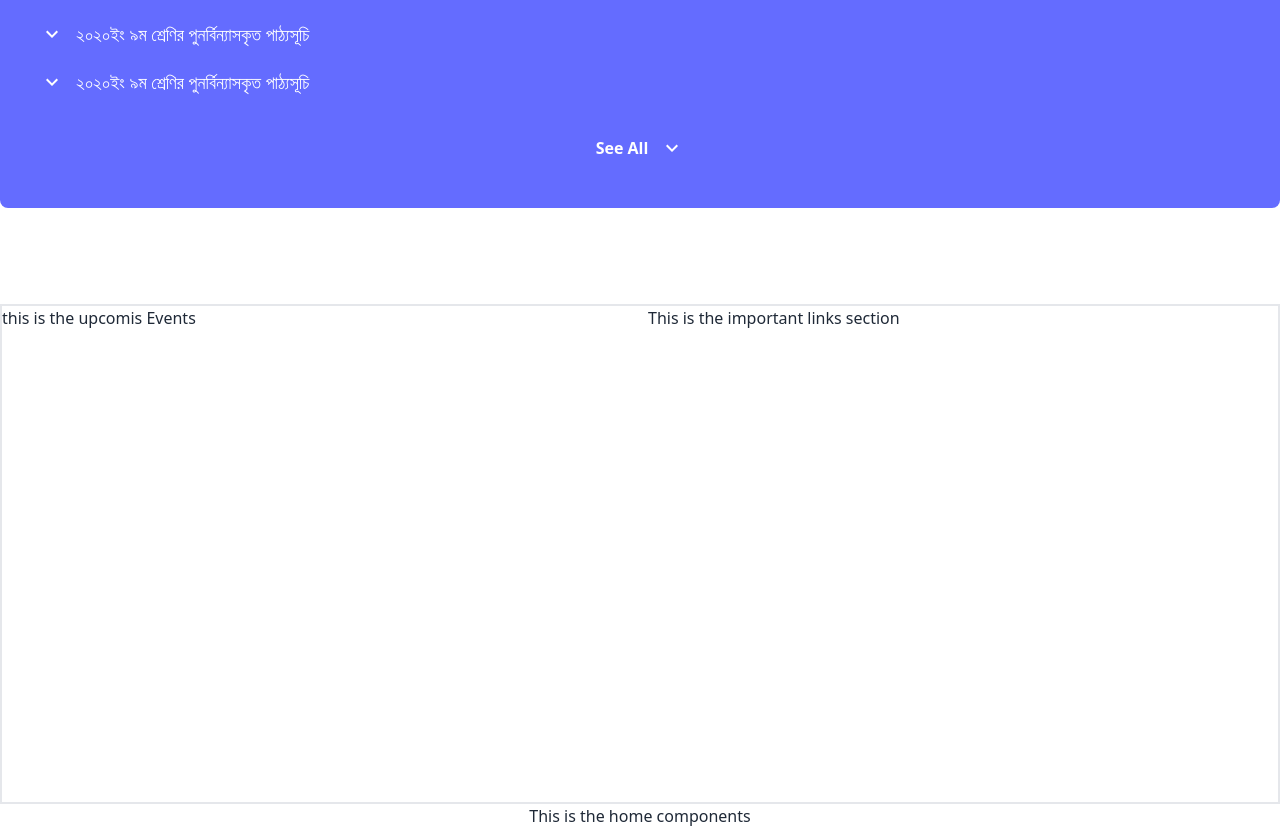
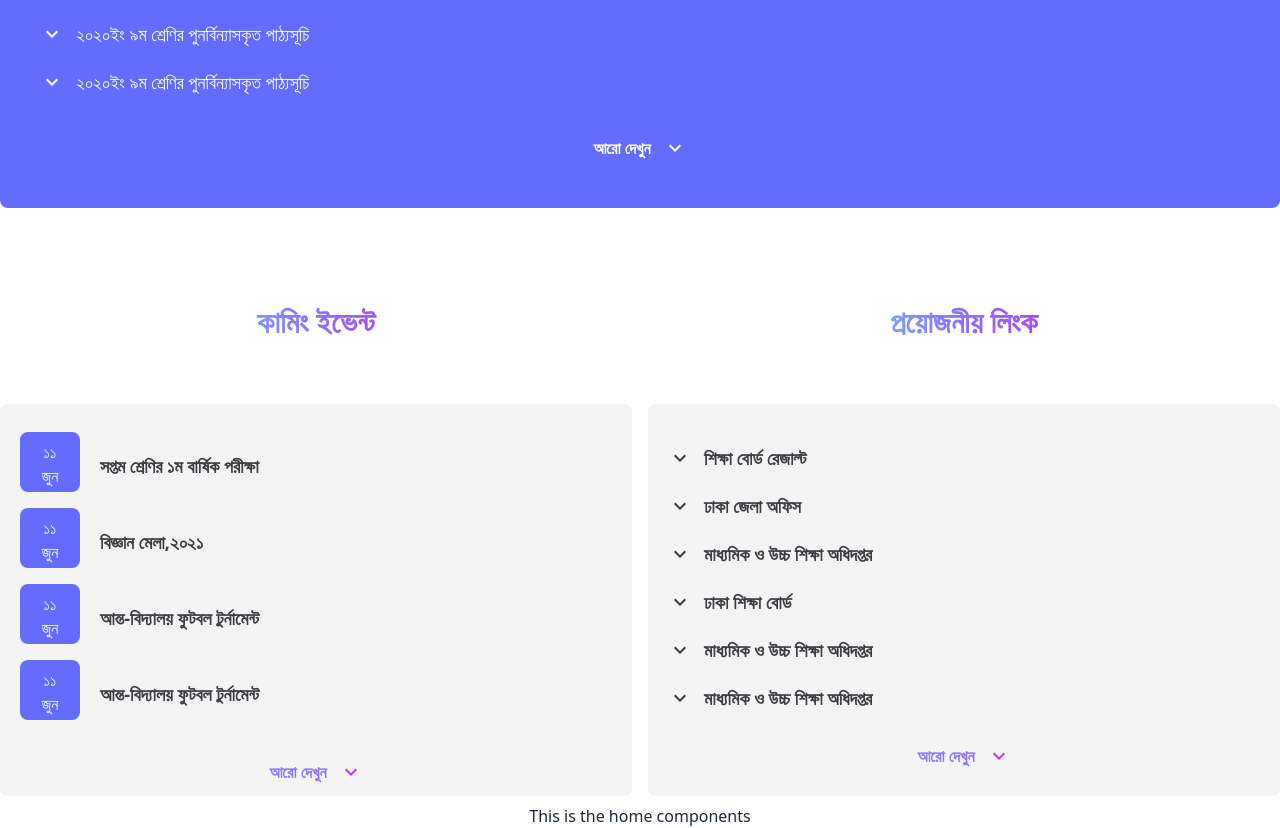
Before and after one commit to alviasad0/Khilgaon-Govt.-High-School, a React (Vite) app: page / in a window 1280 px wide. Shown: the part 1300-2128 px from the top of the page. Built offline with nearby package versions, Linux system fonts and the light colour scheme.

Commit message:
added the coming event section

```diff
--- /dev/null
+++ b/public/Events.json
@@ -0,0 +1,27 @@
+[
+  {
+    "_id": "1",
+     "date": "১১",
+     "month": "জুন",
+    "eventTitle": "সপ্তম শ্রেণির ১ম বার্ষিক পরীক্ষা"
+  },
+  {
+    "_id": "2",
+    "date": "১১",
+    "month": "জুন",
+    "eventTitle": "বিজ্ঞান মেলা,২০২১"
+  },
+  {
+    "_id": "3",
+    "date": "১১",
+    "month": "জুন",
+    "eventTitle": "আন্ত-বিদ্যালয় ফুটবল টুর্নামেন্ট"
+  },
+  {
+    "_id": "4",
+    "date": "১১",
+    "month": "জুন",
+    "eventTitle": "আন্ত-বিদ্যালয় ফুটবল টুর্নামেন্ট"
+  }
+
+]
--- /dev/null
+++ b/public/ImportantLinks.json
@@ -0,0 +1,32 @@
+[
+  {
+    "_id": "1",
+
+    "link": "শিক্ষা বোর্ড রেজাল্ট"
+  },
+  {
+    "_id": "2",
+
+    "link": " ঢাকা জেলা অফিস"
+  },
+  {
+    "_id": "3",
+
+    "link": " মাধ্যমিক ও উচ্চ শিক্ষা অধিদপ্তর"
+  },
+  {
+    "_id": "4",
+
+    "link": " ঢাকা শিক্ষা বোর্ড"
+  },
+  {
+    "_id": "5",
+
+    "link": " মাধ্যমিক ও উচ্চ শিক্ষা অধিদপ্তর"
+  },
+  {
+    "_id": "6",
+
+    "link": " মাধ্যমিক ও উচ্চ শিক্ষা অধিদপ্তর"
+  }
+]
--- a/src/Pages/Home Page/Compoents/ComingEvents.jsx
+++ b/src/Pages/Home Page/Compoents/ComingEvents.jsx
@@ -1,10 +1,62 @@
+import { useEffect, useState } from "react";
+import { MdOutlineKeyboardArrowDown } from "react-icons/md";
+import { Link } from "react-router-dom";
 
 const ComingEvents = () => {
-    return (
-        <div>
-     <h1>this is the upcomis Events</h1>
+  const [allData, setdata] = useState([]);
+
+  const displayAnnouncements = allData.slice(0, 4);
+
+  useEffect(() => {
+    fetch("/Events.json")
+      .then((response) => response.json())
+      .then((data) => setdata(data));
+  }, []);
+  return (
+    <div>
+      <div className="w-[250px]  mx-auto">
+        <h1 className="mb-16 text-center text-lg  md:text-3xl font-bold  text-transparent bg-clip-text bg-gradient-to-r from-[#73c0fe] via-[#906eff] to-[#bd34fe]">
+          কামিং ইভেন্ট
+        </h1>
+      </div>
+      <div>
+        <div className="rounded-lg bg-[#F4F4F4] h-[392px]">
+          <div className="pt-5 pl-5">
+            {displayAnnouncements.map((data) => (
+              <div className="flex gap-5  py-2 " key={data._id}>
+                <div className="text-white h-[60px] w-[60px] bg-[#646CFF] rounded-lg">
+                  <p className="text-center pt-2">{data.date}</p>
+                  <p className="text-center">{data.month}</p>
+                </div>
+                <p className=" text-lg font-bold pt-5 text-[#3C3C43] ">
+                  <Link to={`/announcementDetails/${data._id}`}>
+                    {data.eventTitle}
+                  </Link>
+                </p>
+              </div>
+            ))}
+          </div>
+          <div className="">
+            {allData.length > 3 ? (
+              <div className="mt-8 w-26 mx-auto text-transparent bg-clip-text bg-gradient-to-r from-[#73c0fe] via-[#906eff] to-[#bd34fe]">
+                <Link
+                  className="flex justify-center font-bold  "
+                  to={`/allAnnouncements`}
+                >
+                  আরো দেখুন
+                  <span className="pl-3  text-2xl font-extrabold  text-[#bd34fe] ">
+                    <MdOutlineKeyboardArrowDown />
+                  </span>
+                </Link>
+              </div>
+            ) : (
+              ""
+            )}
+          </div>
         </div>
-    );
+      </div>
+    </div>
+  );
 };
 
 export default ComingEvents;
--- a/src/Pages/Home Page/Compoents/ImportantLinks.jsx
+++ b/src/Pages/Home Page/Compoents/ImportantLinks.jsx
@@ -1,9 +1,60 @@
+import { useEffect, useState } from "react";
+import { MdOutlineKeyboardArrowDown } from "react-icons/md";
+import { Link } from "react-router-dom";
 
 const ImportantLinks = () => {
+    const [allData, setdata] = useState([]);
+
+    const displayAnnouncements = allData.slice(0, 6);
+
+    useEffect(() => {
+      fetch("/ImportantLinks.json")
+        .then((response) => response.json())
+        .then((data) => setdata(data));
+    }, []);
     return (
+      <div>
+        <div className="w-[250px]  mx-auto">
+          <h1 className="mb-16 text-center text-lg  md:text-3xl font-bold  text-transparent bg-clip-text bg-gradient-to-r from-[#73c0fe] via-[#906eff] to-[#bd34fe]">
+            প্রয়োজনীয় লিংক
+          </h1>
+        </div>
         <div>
-  <h1>This is the important links section</h1>
+          <div className="rounded-lg bg-[#F4F4F4] h-[392px]">
+            <div className="pt-5 pl-5">
+              {displayAnnouncements.map((data) => (
+                <div key={data._id}>
+                  <p className="flex items-center text-lg font-bold pt-5 text-[#3C3C43] ">
+                    <span className="pr-3 text-2xl font-extrabold">
+                      <MdOutlineKeyboardArrowDown />
+                    </span>
+                    <Link to={`/announcementDetails/${data._id}`}>
+                      {data.link}
+                    </Link>
+                  </p>
+                </div>
+              ))}
+            </div>
+            <div className="">
+              {allData.length > 5 ? (
+                <div className="mt-8 w-26 mx-auto text-transparent bg-clip-text bg-gradient-to-r from-[#73c0fe] via-[#906eff] to-[#bd34fe]">
+                  <Link
+                    className="flex justify-center font-bold  "
+                    to={`/allAnnouncements`}
+                  >
+                    আরো দেখুন
+                    <span className="pl-3  text-2xl font-extrabold  text-[#bd34fe] ">
+                      <MdOutlineKeyboardArrowDown />
+                    </span>
+                  </Link>
+                </div>
+              ) : (
+                ""
+              )}
+            </div>
+          </div>
         </div>
+      </div>
     );
 };
 
--- a/src/Pages/Home Page/Compoents/LatestAnnouncements.jsx
+++ b/src/Pages/Home Page/Compoents/LatestAnnouncements.jsx
@@ -46,7 +46,7 @@ const LatestAnnouncements = () => {
                     className="flex justify-center text-white font-bold"
                     to={`/allAnnouncements`}
                   >
-                    See All{" "}
+                    আরো দেখুন
                     <span className="pl-3 text-white text-2xl font-extrabold">
                       <MdOutlineKeyboardArrowDown />
                     </span>
--- a/src/Pages/Home Page/Home.jsx
+++ b/src/Pages/Home Page/Home.jsx
@@ -9,7 +9,7 @@ const Home = () => {
     <div>
       <Banner></Banner>
       <LatestAnnouncements></LatestAnnouncements>
-      <div className="border-2 max-w-screen-2xl mx-auto h-[500px] mt-24 flex gap-4">
+      <div className=" max-w-screen-2xl mx-auto h-[500px] mt-24 flex flex-col md:flex-row gap-4">
         <div className="flex-1">
           <ComingEvents></ComingEvents>
         </div>
```
